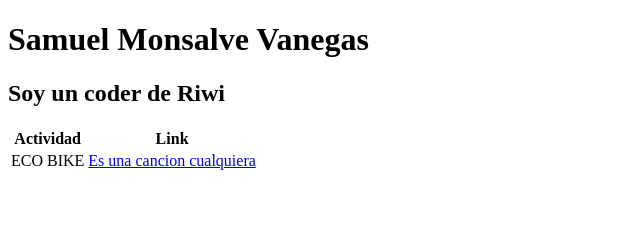
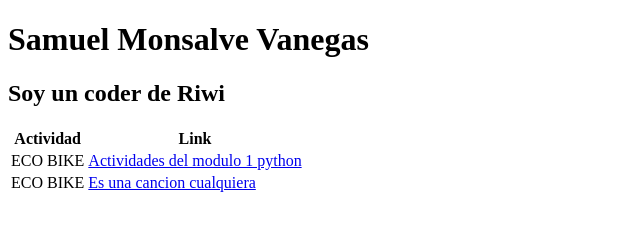
Before and after one commit to SamuelMV725/portafolio, a plain HTML site: page index.html in a window 1280 px wide. Shown: the whole page, without its empty margins (0-640 px from the left). Drawn offline with Linux system fonts and the light colour scheme.

Commit message:
Update index.html with ECO BIKE activities
Added new rows to the table for ECO BIKE activities.

```diff
--- a/index.html
+++ b/index.html
@@ -15,10 +15,15 @@
             <th>Link</th>
         </thead>
 
-        <tbody>
+        <tr>
+            <td>ECO BIKE</td>
+            <td><a href="https://github.com/SamuelMV725/TRABAJOS-DE-MOODLE">Actividades del modulo 1 python</a></td>
+        </tr>
+
+           <tr>
             <td>ECO BIKE</td>
             <td><a href="https://www.youtube.com/watch?v=rpAf2H7pPug&list=RDADMRGNaTo2s&index=3">Es una cancion cualquiera</a></td>
-        </tbody>
+        </tr>
     </table>
 </body>
 </html>
```
